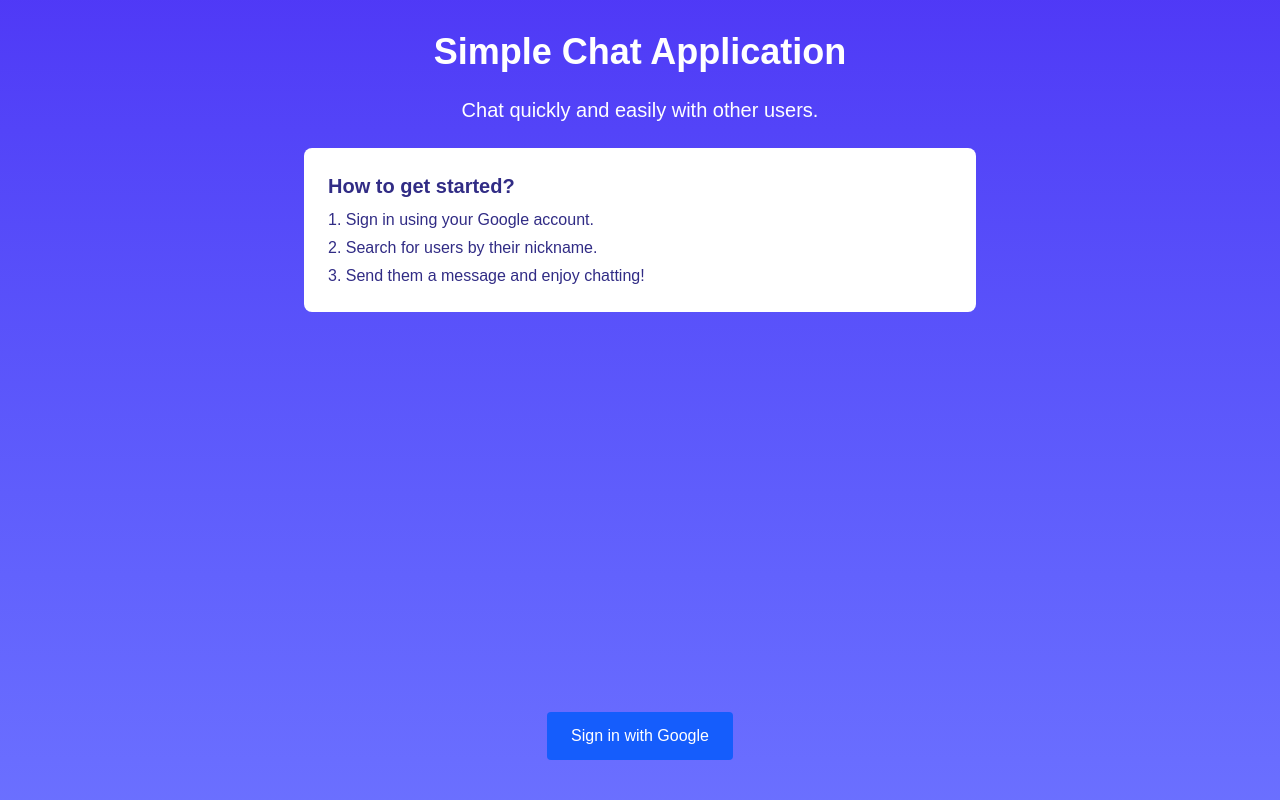
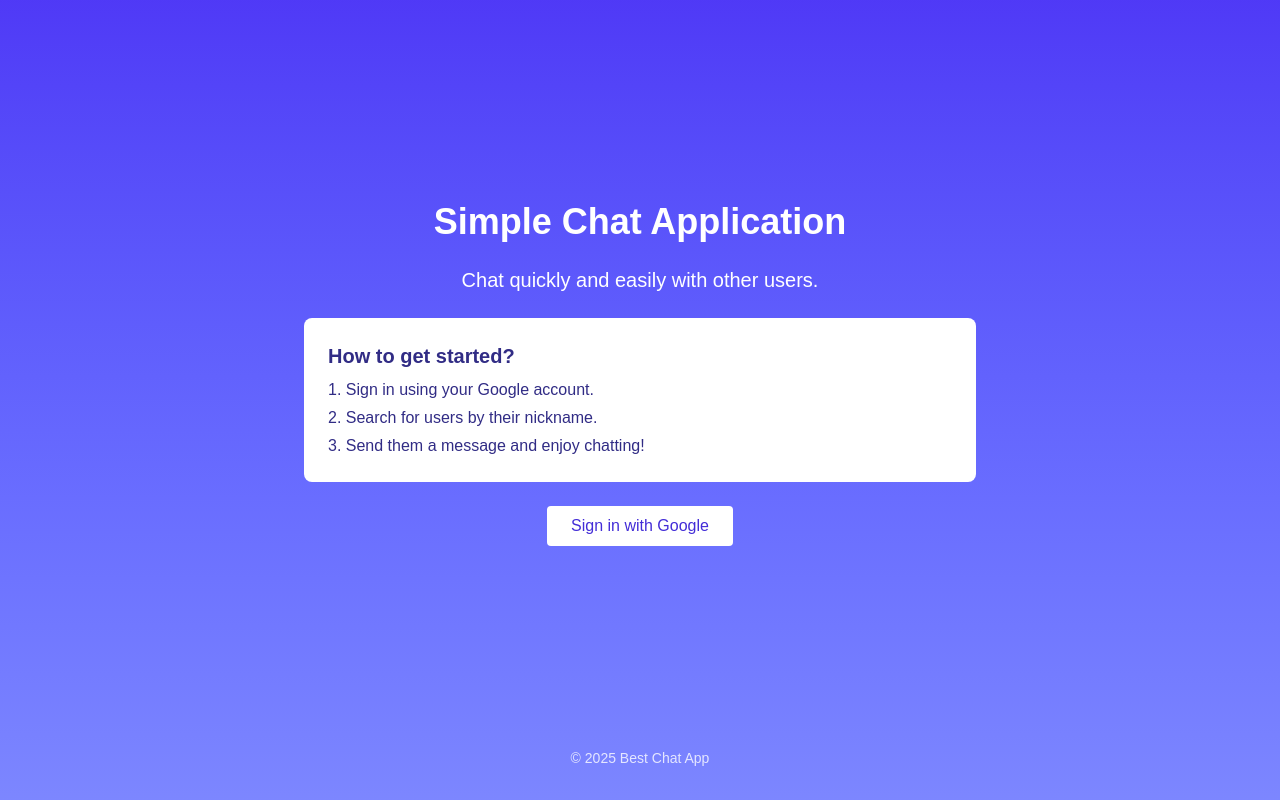
Before and after one commit to erikmacak/chat-app, a Next.js app: page / in a window 1280 px wide. Shown: the top 800 px of the page. Built offline with nearby package versions, Linux system fonts and the light colour scheme; no server answers.

Commit message:
Customize SignIn button for landing page

```diff
--- a/components/auth/SignIn.tsx
+++ b/components/auth/SignIn.tsx
@@ -17,15 +17,14 @@ export default function SignIn() {
   }, [user, error]);
 
   return (
-    <div className="flex flex-col items-center justify-center h-screen">
+    <div>
       <button
         onClick={() => signInWithGoogle()}
-        className="px-6 py-3 bg-blue-600 text-white rounded hover:bg-blue-700 transition"
+        className="px-6 py-2 bg-white text-indigo-700 rounded hover:bg-indigo-100 transition cursor-pointer"
         disabled={loading}
       >
         Sign in with Google
       </button>
-      {error && <p className="text-red-500 mt-4">{error.message}</p>}
     </div>
   );
 }
```
